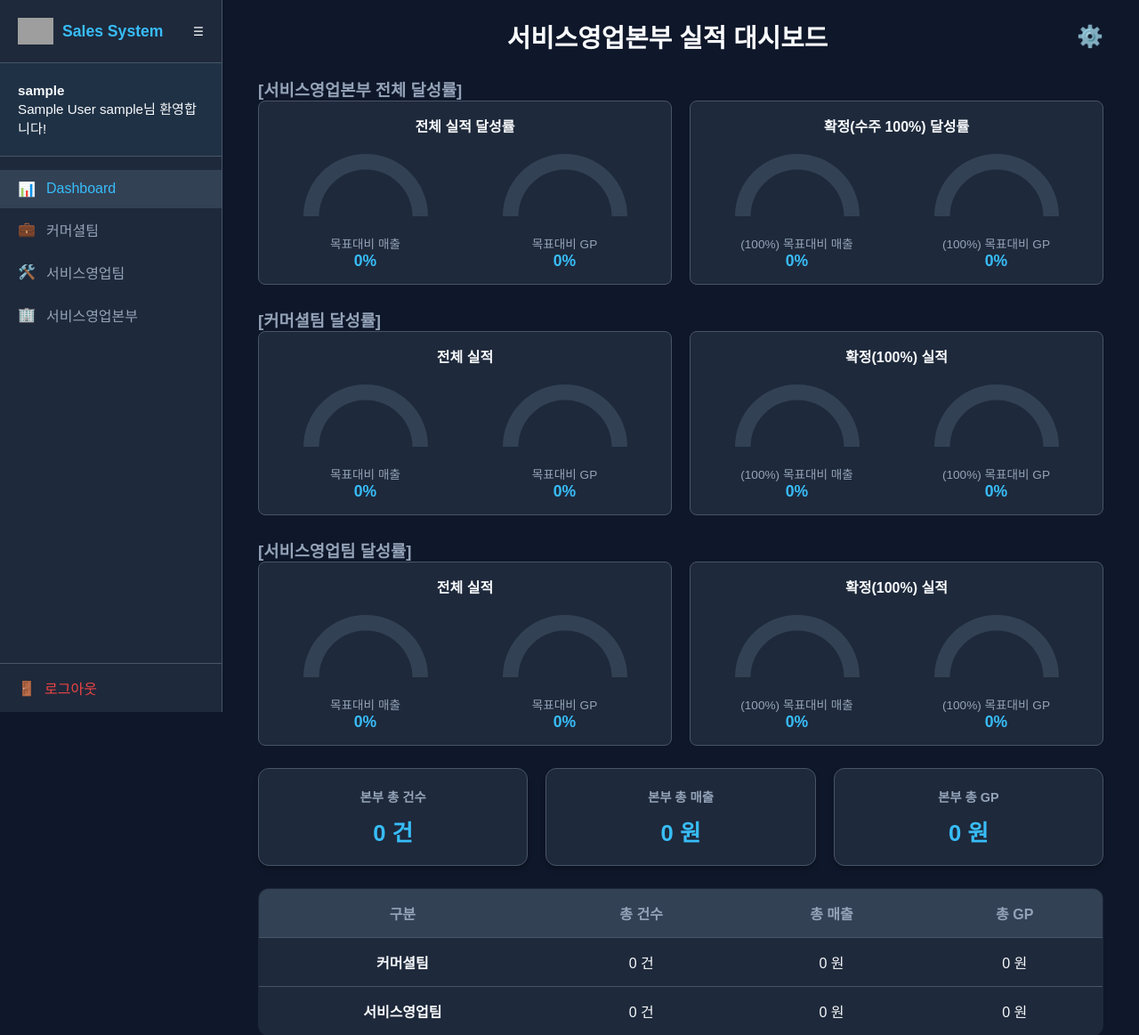
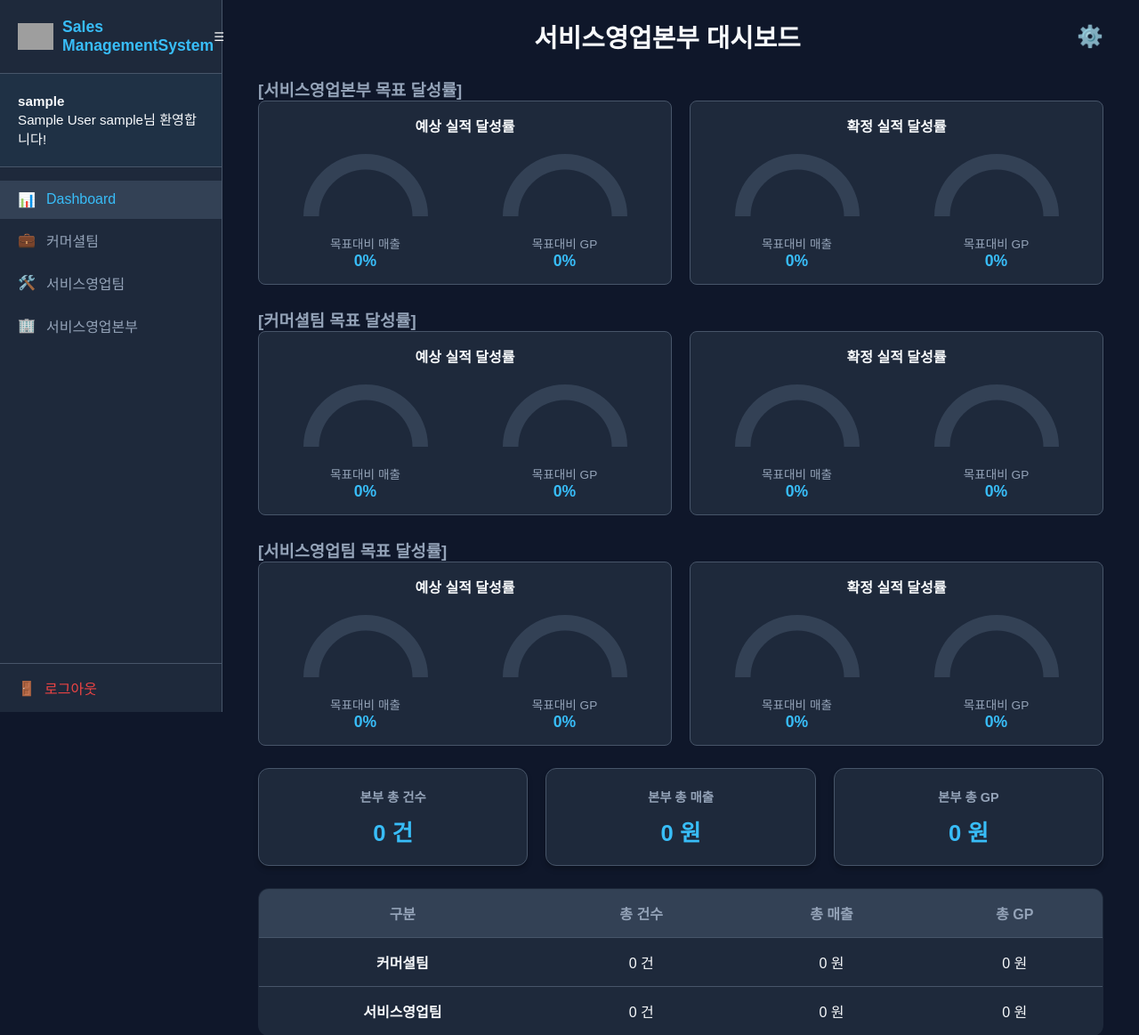
Before and after one commit to kyuuung928/SalesManagementSystem, a Flask app: page /dashboard in a window 1280 px wide. Shown: the top 1163 px of the page at 89% size. Run offline with Flask 3, Linux system fonts and the light colour scheme; the visitor is signed in with stand-in values (Sample User, id 1); data that the repository does not hold is empty; some web fonts are replaced; grey boxes are pictures that could not be loaded.

```diff
--- a/templates/base.html
+++ b/templates/base.html
@@ -13,7 +13,7 @@
         <div class="sidebar-header">
             <div class="logo-container">
                 <img src="{{ url_for('static', filename='images/logo.png') }}" alt="Logo" class="logo-img" onerror="this.style.display='none'">
-                <span class="sidebar-text">Sales System</span>
+                <span class="sidebar-text">Sales ManagementSystem</span>
             </div>
             <button onclick="toggleSidebar()" style="background:none; border:none; color:white; cursor:pointer;">☰</button>
         </div>
--- a/templates/dashboard.html
+++ b/templates/dashboard.html
@@ -1,15 +1,15 @@
 {% extends 'base.html' %}
 {% block content %}
 <div class="top-header">
-    <div class="page-title">서비스영업본부 실적 대시보드</div>
+    <div class="page-title">서비스영업본부 대시보드</div>
     <div class="gear-icon" onclick="openSettingsModal()" style="cursor: pointer; font-size: 1.5rem;">⚙️</div>
 </div>
 
 <!-- 본부 전체 달성률 -->
-<h3 style="margin-top: 15px; color: #94a3b8;">[서비스영업본부 전체 달성률]</h3>
+<h3 style="margin-top: 15px; color: #94a3b8;">[서비스영업본부 목표 달성률]</h3>
 <div class="gauge-section" style="display: flex; gap: 20px; margin-bottom: 25px;">
     <div class="gauge-group" style="flex: 1; background: #1e293b; padding: 15px; border-radius: 8px;">
-        <h4 style="text-align: center;">전체 실적 달성률</h4>
+        <h4 style="text-align: center;">예상 실적 달성률</h4>
         <div class="gauge-container" style="display: flex; justify-content: space-around;">
             <div class="gauge-box" style="text-align: center;">
                 <div style="height: 110px; width: 140px;"><canvas id="gauge-rev"></canvas></div>
@@ -24,16 +24,16 @@
         </div>
     </div>
     <div class="gauge-group" style="flex: 1; background: #1e293b; padding: 15px; border-radius: 8px;">
-        <h4 style="text-align: center;">확정(수주 100%) 달성률</h4>
+        <h4 style="text-align: center;">확정 실적 달성률</h4>
         <div class="gauge-container" style="display: flex; justify-content: space-around;">
             <div class="gauge-box" style="text-align: center;">
                 <div style="height: 110px; width: 140px;"><canvas id="gauge-rev-100"></canvas></div>
-                <div style="font-size:0.85rem; color:#94a3b8;">(100%) 목표대비 매출</div>
+                <div style="font-size:0.85rem; color:#94a3b8;">목표대비 매출</div>
                 <div id="rev-100-pct-text" style="font-size:1.1rem; font-weight:bold; color:#38bdf8;">0%</div>
             </div>
             <div class="gauge-box" style="text-align: center;">
                 <div style="height: 110px; width: 140px;"><canvas id="gauge-gp-100"></canvas></div>
-                <div style="font-size:0.85rem; color:#94a3b8;">(100%) 목표대비 GP</div>
+                <div style="font-size:0.85rem; color:#94a3b8;">목표대비 GP</div>
                 <div id="gp-100-pct-text" style="font-size:1.1rem; font-weight:bold; color:#38bdf8;">0%</div>
             </div>
         </div>
@@ -41,10 +41,10 @@
 </div>
 
 <!-- 커머셜팀 달성률 -->
-<h3 style="color: #94a3b8;">[커머셜팀 달성률]</h3>
+<h3 style="color: #94a3b8;">[커머셜팀 목표 달성률]</h3>
 <div class="gauge-section" style="display: flex; gap: 20px; margin-bottom: 25px;">
     <div class="gauge-group" style="flex: 1; background: #1e293b; padding: 15px; border-radius: 8px;">
-        <h4 style="text-align: center;">전체 실적</h4>
+        <h4 style="text-align: center;">예상 실적 달성률</h4>
         <div class="gauge-container" style="display: flex; justify-content: space-around;">
             <div class="gauge-box" style="text-align: center;">
                 <div style="height: 110px; width: 140px;"><canvas id="comm-gauge-rev"></canvas></div>
@@ -59,16 +59,16 @@
         </div>
     </div>
     <div class="gauge-group" style="flex: 1; background: #1e293b; padding: 15px; border-radius: 8px;">
-        <h4 style="text-align: center;">확정(100%) 실적</h4>
+        <h4 style="text-align: center;">확정 실적 달성률</h4>
         <div class="gauge-container" style="display: flex; justify-content: space-around;">
             <div class="gauge-box" style="text-align: center;">
                 <div style="height: 110px; width: 140px;"><canvas id="comm-gauge-rev-100"></canvas></div>
-                <div style="font-size:0.85rem; color:#94a3b8;">(100%) 목표대비 매출</div>
+                <div style="font-size:0.85rem; color:#94a3b8;">목표대비 매출</div>
                 <div id="comm-rev-100-pct-text" style="font-size:1.1rem; font-weight:bold; color:#38bdf8;">0%</div>
             </div>
             <div class="gauge-box" style="text-align: center;">
                 <div style="height: 110px; width: 140px;"><canvas id="comm-gauge-gp-100"></canvas></div>
-                <div style="font-size:0.85rem; color:#94a3b8;">(100%) 목표대비 GP</div>
+                <div style="font-size:0.85rem; color:#94a3b8;">목표대비 GP</div>
                 <div id="comm-gp-100-pct-text" style="font-size:1.1rem; font-weight:bold; color:#38bdf8;">0%</div>
             </div>
         </div>
@@ -76,10 +76,10 @@
 </div>
 
 <!-- 서비스영업팀 달성률 -->
-<h3 style="color: #94a3b8;">[서비스영업팀 달성률]</h3>
+<h3 style="color: #94a3b8;">[서비스영업팀 목표 달성률]</h3>
 <div class="gauge-section" style="display: flex; gap: 20px; margin-bottom: 25px;">
     <div class="gauge-group" style="flex: 1; background: #1e293b; padding: 15px; border-radius: 8px;">
-        <h4 style="text-align: center;">전체 실적</h4>
+        <h4 style="text-align: center;">예상 실적 달성률</h4>
         <div class="gauge-container" style="display: flex; justify-content: space-around;">
             <div class="gauge-box" style="text-align: center;">
                 <div style="height: 110px; width: 140px;"><canvas id="serv-gauge-rev"></canvas></div>
@@ -94,16 +94,16 @@
         </div>
     </div>
     <div class="gauge-group" style="flex: 1; background: #1e293b; padding: 15px; border-radius: 8px;">
-        <h4 style="text-align: center;">확정(100%) 실적</h4>
+        <h4 style="text-align: center;">확정 실적 달성률</h4>
         <div class="gauge-container" style="display: flex; justify-content: space-around;">
             <div class="gauge-box" style="text-align: center;">
                 <div style="height: 110px; width: 140px;"><canvas id="serv-gauge-rev-100"></canvas></div>
-                <div style="font-size:0.85rem; color:#94a3b8;">(100%) 목표대비 매출</div>
+                <div style="font-size:0.85rem; color:#94a3b8;">목표대비 매출</div>
                 <div id="serv-rev-100-pct-text" style="font-size:1.1rem; font-weight:bold; color:#38bdf8;">0%</div>
             </div>
             <div class="gauge-box" style="text-align: center;">
                 <div style="height: 110px; width: 140px;"><canvas id="serv-gauge-gp-100"></canvas></div>
-                <div style="font-size:0.85rem; color:#94a3b8;">(100%) 목표대비 GP</div>
+                <div style="font-size:0.85rem; color:#94a3b8;">목표대비 GP</div>
                 <div id="serv-gp-100-pct-text" style="font-size:1.1rem; font-weight:bold; color:#38bdf8;">0%</div>
             </div>
         </div>
@@ -156,7 +156,7 @@
 <div id="settings-modal" class="modal">
     <div class="modal-content" style="max-height: 90vh; overflow-y: auto;">
         <h3>목표치 설정</h3>
-        <h4 style="color: #38bdf8; margin-top: 15px;">[서비스영업본부 전체]</h4>
+        <h4 style="color: #38bdf8; margin-top: 15px;">[서비스영업본부]</h4>
         <div class="form-group">
             <label>목표 매출</label>
             <input type="text" id="target-rev-input" oninput="formatNumberInput(this)">
```
Also changed, not shown: templates/commercial.html (+4 -4 lines), templates/service.html (+4 -4 lines).
